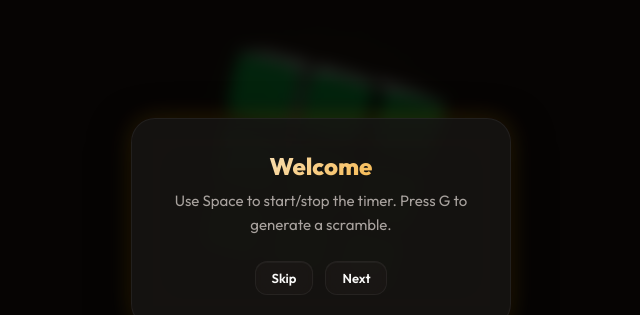
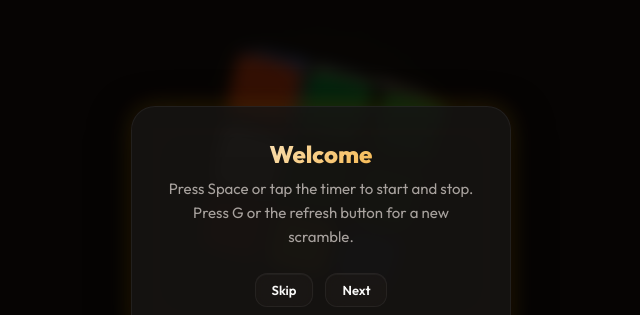
Before and after one commit to jayhemnani9910/rubiks-cube, a website built with Vite: page index.html in a window 1280 px wide. Shown: the part 177-492 px from the top of the page, without its empty margins (319-959 px from the left). Built offline with nearby package versions, Linux system fonts and the light colour scheme; files whose address does not match are found by name.

Commit message:
audit: fix 7 findings
- src/js/scramble.js:30, ThreeCube.js:247,605: 3D cube now applies wide moves (Rw, 3Rw) on 4x4+ so it matches the scramble
- src/js/cube.js:34: manual and tutorial turns update the 2D preview
- src/js/settings.js:167: remove dead custom theme input loop
- src/js/io.js:87, storage.js:48: reject imports without solves, reset an unknown cubeType so a bad file cannot brick the app
- src/js/timer.js:246: tap the timer to start and stop on touch devices, drop lookups for buttons that do not exist
- src/js/main.js:64: show a scramble on first load
- index.html, onboarding.js: hints mention tap, drop the custom palette mention

```diff
--- a/index.html
+++ b/index.html
@@ -65,7 +65,7 @@
         <div class="timer-area">
             <div id="inspection" class="inspection-display hide">15</div>
             <div id="timer" class="timer-display" aria-live="polite">0.000</div>
-            <div class="timer-hint">Press Space to start</div>
+            <div class="timer-hint">Press Space or tap to start</div>
         </div>
 
         <!-- Compact Stats Bar -->
--- a/src/css/main.css
+++ b/src/css/main.css
@@ -270,6 +270,9 @@ a {
   flex-direction: column;
   align-items: center;
   gap: var(--space-2);
+  cursor: pointer;
+  user-select: none;
+  touch-action: manipulation;
 }
 
 .timer-display {
--- a/src/js/cube.js
+++ b/src/js/cube.js
@@ -1,6 +1,6 @@
 import { EMPTY_SCRAMBLE } from "./utils.js";
 import { syncPreview } from "./preview.js";
-import { getCubeSize, resetCubeState } from "./dynamic-cube.js";
+import { getCubeSize, resetCubeState, applyMoveToState } from "./dynamic-cube.js";
 import { initThreeCube, rotateFace as threeRotateFace, resetCube as threeResetCube, rotateCubeView, applyScramble as threeApplyScramble, rebuildCube } from "./three-cube/ThreeCube.js";
 
 let threeCube = null;
@@ -35,12 +35,16 @@ export const rotateFace = (key) => {
   if (threeCube) {
     threeRotateFace(key.toLowerCase(), false);
   }
+  applyMoveToState(key.toUpperCase());
+  syncPreview();
 };
 
 export const rotateFacePrime = (key) => {
   if (threeCube) {
     threeRotateFace(key.toLowerCase(), true);
   }
+  applyMoveToState(`${key.toUpperCase()}'`);
+  syncPreview();
 };
 
 export const rotateCube = (directionIndex) => {
--- a/src/js/io.js
+++ b/src/js/io.js
@@ -84,6 +84,9 @@ const importJson = (file) => {
   reader.onload = () => {
     try {
       const parsed = JSON.parse(reader.result);
+      if (!Array.isArray(parsed?.solves)) {
+        throw new Error("Not a solves export");
+      }
       updateState(() => parsed);
       window.location.reload();
     } catch (error) {
--- a/src/js/main.js
+++ b/src/js/main.js
@@ -60,4 +60,5 @@ renderStats();
 initCharts();
 renderCharts();
 
-initCube();
+// Scramble once the 3D cube exists, so it gets the moves too
+initCube().then(generateScramble);
--- a/src/js/onboarding.js
+++ b/src/js/onboarding.js
@@ -9,7 +9,7 @@ const skipButton = () => document.getElementById("onboarding-skip");
 const steps = [
   {
     title: "Welcome",
-    text: "Use Space to start/stop the timer. Press G to generate a scramble.",
+    text: "Press Space or tap the timer to start and stop. Press G or the refresh button for a new scramble.",
   },
   {
     title: "Sessions",
@@ -17,7 +17,7 @@ const steps = [
   },
   {
     title: "Themes",
-    text: "Switch themes or create a custom palette from Settings.",
+    text: "Switch between dark and light themes in Settings.",
   },
 ];
 
--- a/src/js/scramble.js
+++ b/src/js/scramble.js
@@ -27,7 +27,7 @@ export const generateScramble = () => {
   });
 
   // Apply scramble to Three.js cube
-  applyScrambleToThreeCube(sequence.filter(t => !t.includes("w")));
+  applyScrambleToThreeCube(sequence);
 
   syncPreviewFromState();
 
--- a/src/js/settings.js
+++ b/src/js/settings.js
@@ -163,31 +163,6 @@ export const initSettings = () => {
     });
   }
 
-  let themeDebounceTimer = null;
-  THEME_FIELDS.forEach((field) => {
-    const input = document.getElementById(field.id);
-    if (!input) {
-      return;
-    }
-
-    input.value = settings.customTheme[field.variable] ?? "";
-    input.addEventListener("input", (event) => {
-      const value = event.target.value;
-      const updated = {
-        ...getState().settings.customTheme,
-        [field.variable]: value,
-      };
-      // Apply visual changes immediately
-      applyCustomTheme(updated);
-      // Debounce the expensive state save and chart re-render
-      clearTimeout(themeDebounceTimer);
-      themeDebounceTimer = setTimeout(() => {
-        updateSettings({ customTheme: updated });
-        renderCharts();
-      }, 300);
-    });
-  });
-
   applyTheme(settings.theme, settings.customTheme);
   updateCubeNote();
   updateCubeLabel(settings.cubeType ?? "3x3");
--- a/src/js/storage.js
+++ b/src/js/storage.js
@@ -1,4 +1,5 @@
 import { createId } from "./utils.js";
+import { CUBE_CONFIG } from "./cubes.js";
 
 const STORAGE_KEY = "rubiksCubeState";
 
@@ -48,6 +49,10 @@ const mergeState = (state) => {
       ...(state?.settings?.customTheme ?? {}),
     },
   };
+  // A bad saved or imported cubeType breaks the cube on every load
+  if (!Object.hasOwn(CUBE_CONFIG, settings.cubeType)) {
+    settings.cubeType = DEFAULT_STATE.settings.cubeType;
+  }
   const tutorial = {
     ...DEFAULT_STATE.tutorial,
     ...(state?.tutorial ?? {}),
--- a/src/js/three-cube/ThreeCube.js
+++ b/src/js/three-cube/ThreeCube.js
@@ -242,9 +242,9 @@ const updateCameraForSize = (size) => {
 };
 
 /**
- * Get pieces belonging to a face
+ * Get pieces belonging to a face, plus the inner layers for wide moves (depth > 1)
  */
-const getPiecesForFace = (face) => {
+const getPiecesForFace = (face, depth = 1) => {
   if (!currentFaceConfig) return [];
   const config = currentFaceConfig[face.toLowerCase()];
   if (!config) return [];
@@ -252,7 +252,7 @@ const getPiecesForFace = (face) => {
   const tolerance = 0.01;
   return pieces.filter(piece => {
     const pos = piece.userData.cubePos;
-    return Math.abs(pos[config.axis] - config.layer) < tolerance;
+    return Math.abs(pos[config.axis] - config.layer) < depth - 1 + tolerance;
   });
 };
 
@@ -544,12 +544,12 @@ export const initThreeCube = async (container, size = 3) => {
 /**
  * Apply a move instantly (for scrambles)
  */
-const applyMoveInstant = (face, clockwise = true) => {
+const applyMoveInstant = (face, clockwise = true, depth = 1) => {
   if (!currentFaceConfig) return;
   const config = currentFaceConfig[face.toLowerCase()];
   if (!config) return;
 
-  const facePieces = getPiecesForFace(face);
+  const facePieces = getPiecesForFace(face, depth);
   if (facePieces.length === 0) return;
 
   const targetAngle = (clockwise ? 1 : -1) * config.direction * Math.PI / 2;
@@ -607,13 +607,15 @@ export const applyScramble = (sequence) => {
   needsRender = true;
 
   sequence.forEach(token => {
-    const base = token[0].toLowerCase();
-    const isPrime = token.includes("'");
-    const isDouble = token.includes("2");
-    const turns = isDouble ? 2 : 1;
+    // Same token grammar as applyMoveToState: R, R', R2, Rw, 3Rw'
+    const match = token.match(/^(\d)?([RLUDFB])(w)?([2'])?$/i);
+    if (!match) return;
+    const [, depthStr, face, wide, modifier] = match;
+    const depth = wide ? parseInt(depthStr, 10) || 2 : 1;
+    const turns = modifier === "2" ? 2 : 1;
 
     for (let i = 0; i < turns; i++) {
-      applyMoveInstant(base, !isPrime);
+      applyMoveInstant(face.toLowerCase(), modifier !== "'", depth);
     }
   });
 };
--- a/src/js/timer.js
+++ b/src/js/timer.js
@@ -19,8 +19,7 @@ let onSolveCallback = null;
 
 const timerDisplay = () => document.getElementById("timer");
 const inspectionDisplay = () => document.getElementById("inspection");
-const timerToggleButton = () => document.querySelector(".timer-toggle");
-const timerResetButton = () => document.querySelector(".timer-reset");
+const timerArea = () => document.querySelector(".timer-area");
 
 const updateTimerDisplay = () => {
   const display = timerDisplay();
@@ -243,13 +242,6 @@ export const initTimer = ({ onSolve } = {}) => {
   onSolveCallback = onSolve ?? null;
   updateTimerDisplay();
 
-  const toggleButton = timerToggleButton();
-  if (toggleButton) {
-    toggleButton.addEventListener("click", toggleTimer);
-  }
-
-  const resetButton = timerResetButton();
-  if (resetButton) {
-    resetButton.addEventListener("click", resetTimer);
-  }
+  // Touch devices have no Space key, so tapping the timer toggles it
+  timerArea()?.addEventListener("pointerdown", toggleTimer);
 };
```
